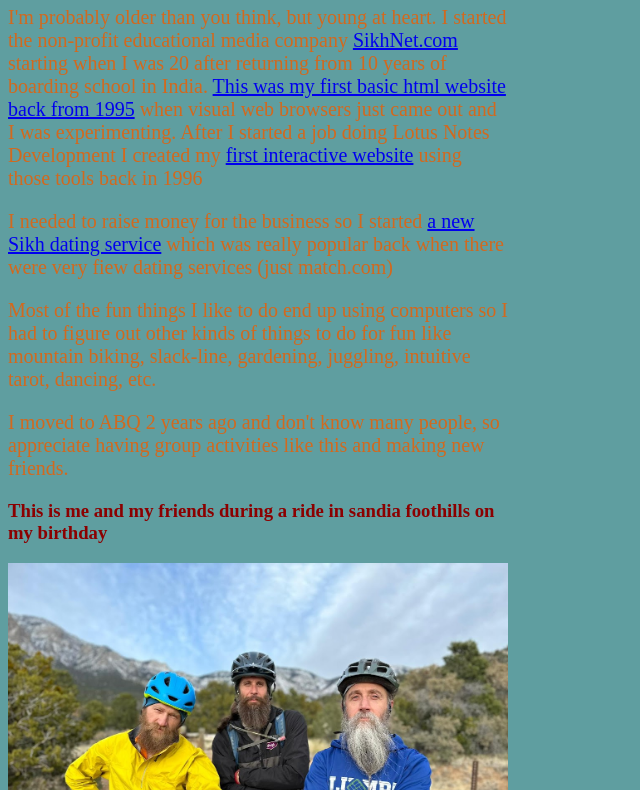
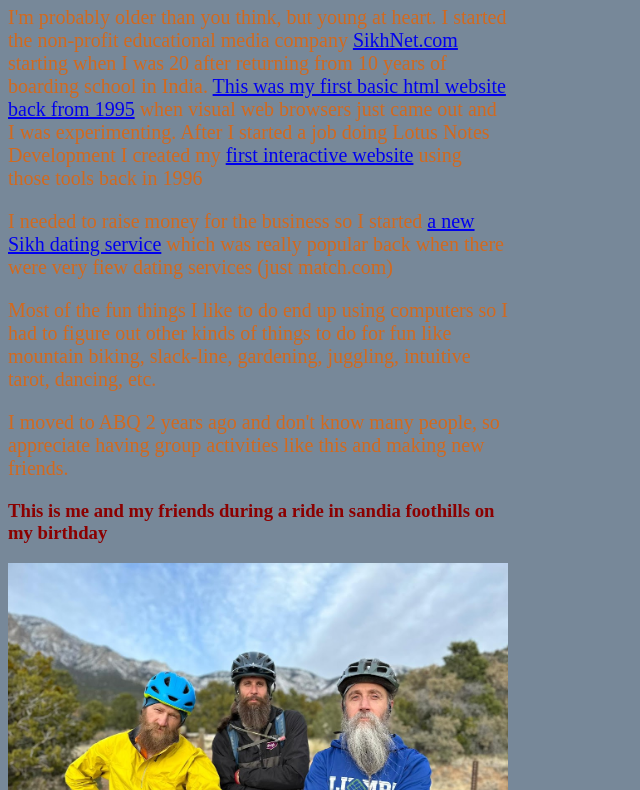
Before and after one commit to gmustuk/about-gurumustuk, a plain HTML site: page index.html in a window 1280 px wide. Shown: the part 83-873 px from the top of the page, without its empty margins (0-640 px from the left). Drawn offline with Linux system fonts and the light colour scheme.

Commit message:
Editing styles.css

```diff
--- a/styles.css
+++ b/styles.css
@@ -25,5 +25,5 @@ div.intro {width: 500px;
 align-content: center}
 
 body {
-    background-color: cadetblue;
+    background-color: lightslategray;
 }
```
